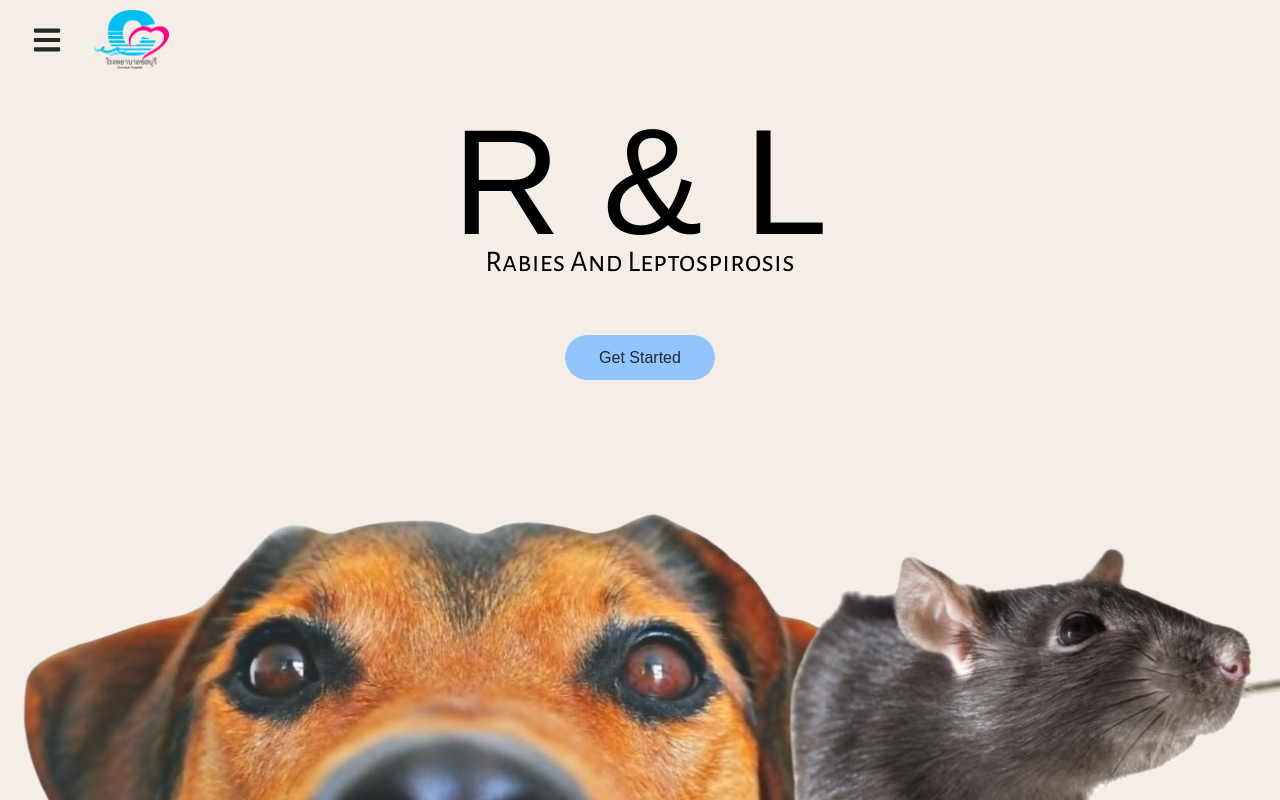
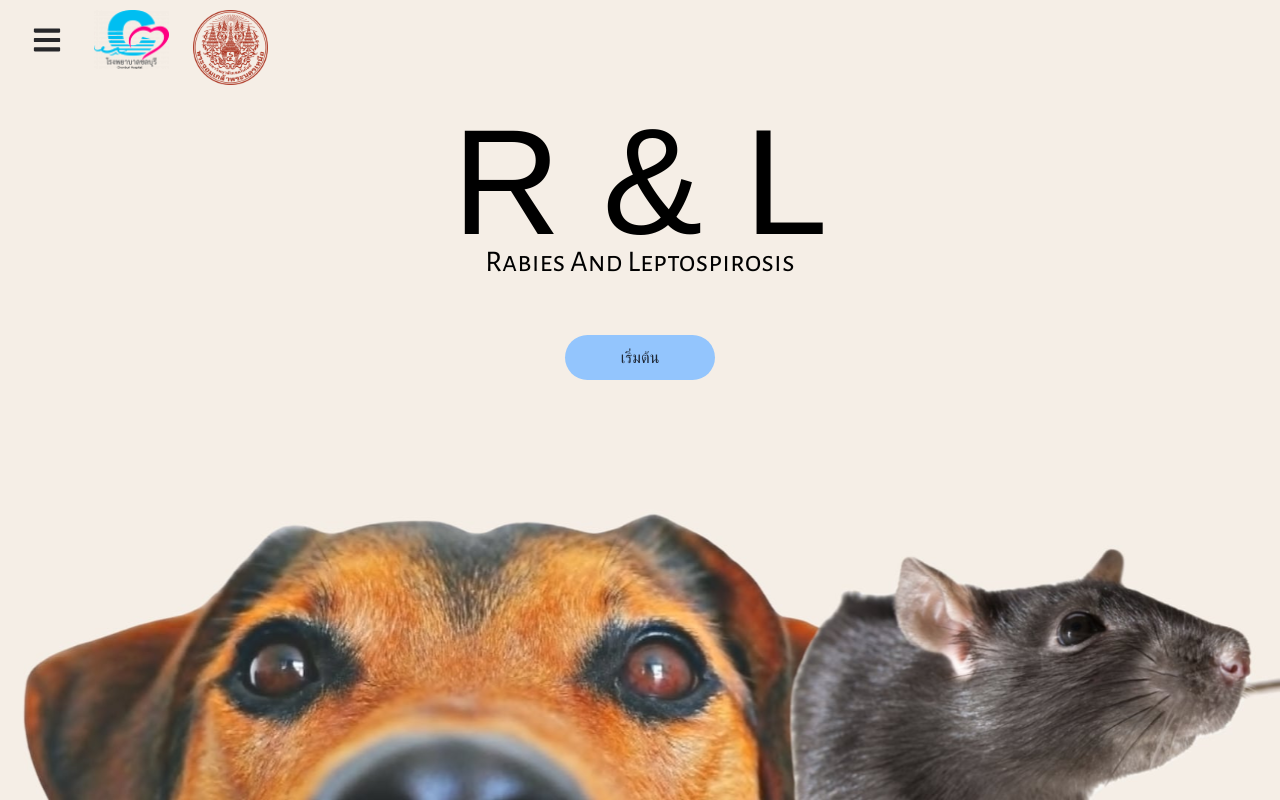
Before and after one commit to Jobzakung/NextJs_Project, a Next.js app: page / in a window 1280 px wide. Built offline with nearby package versions, Linux system fonts and the light colour scheme; a web font is replaced by a local one; what tailwindcss-3d would draw is missing.

Commit message:
Update Navbar component and WelcomePage component

```diff
--- a/src/components/Navbar.tsx
+++ b/src/components/Navbar.tsx
@@ -35,6 +35,17 @@ const Navbar = () => {
                     />
                 </Link>
             </div>
+            <div className="w-[75px] h-[60px] relative left-16">
+                <Link href='/' className="">
+                    <Image
+                        src="/image/kmutnb.svg"
+                        alt="logo"
+                        width={110}
+                        height={110}
+                        className='object-contain '
+                    />
+                </Link>
+            </div>
 
         </div>
     )
--- a/src/components/WelcomePage/WelcomePage.tsx
+++ b/src/components/WelcomePage/WelcomePage.tsx
@@ -3,8 +3,7 @@
 import React, { Suspense, useState } from "react";
 import { Navbar } from "..";
 import Link from "next/link";
-import Image from "next/image";
-import dogRat from "../../../public/image/ratAnddog.svg";
+
 
 const WelcomePage = () => {
   const [loading, setShowUI] = useState(false);
@@ -30,8 +29,8 @@ const WelcomePage = () => {
         <div className="flex justify-center items-center w-[120px] h-[45px] md-phone:w-[150px] 2xl:w-[184px] 2xl:h-[61px] 2xl:gap-[10px] flex-shrink-0 rounded-[50px] cursor-pointer text-gray-800 bg-blue-300 hover:bg-blue-400 ">
           <Link href="/selectPage" onClick={toggleUI}>
             <div>
-              <Suspense fallback={<div>Loading . . .</div>}>
-                {loading ? <OtherComponent /> : "Get Started"}
+              <Suspense fallback={<div>กำลังโหลด . . .</div>}>
+                {loading ? <OtherComponent /> : "เริ่มต้น"}
               </Suspense>
             </div>
           </Link>
```
Also changed, not shown: public/image/kmutnb.svg (added).
